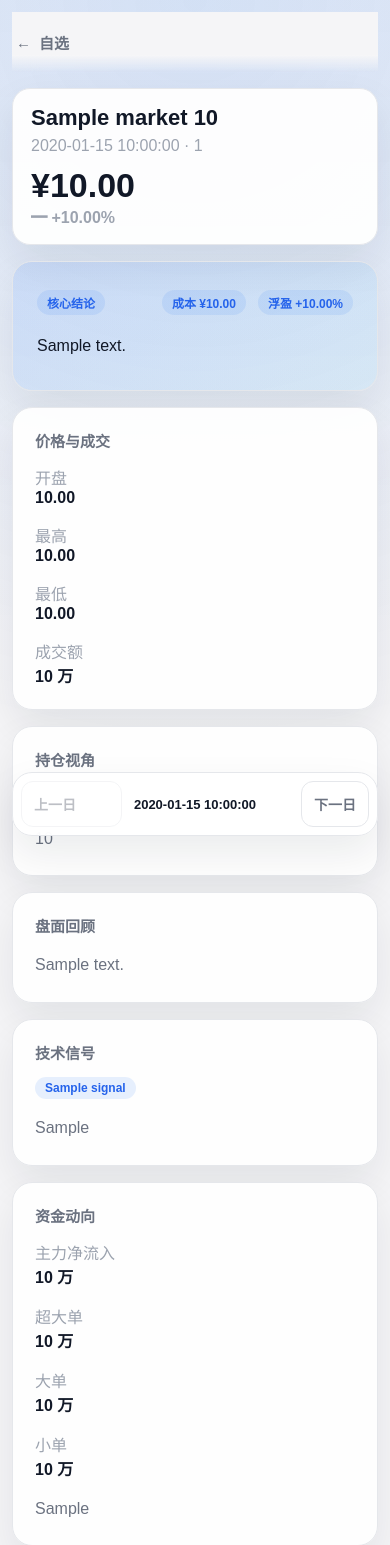
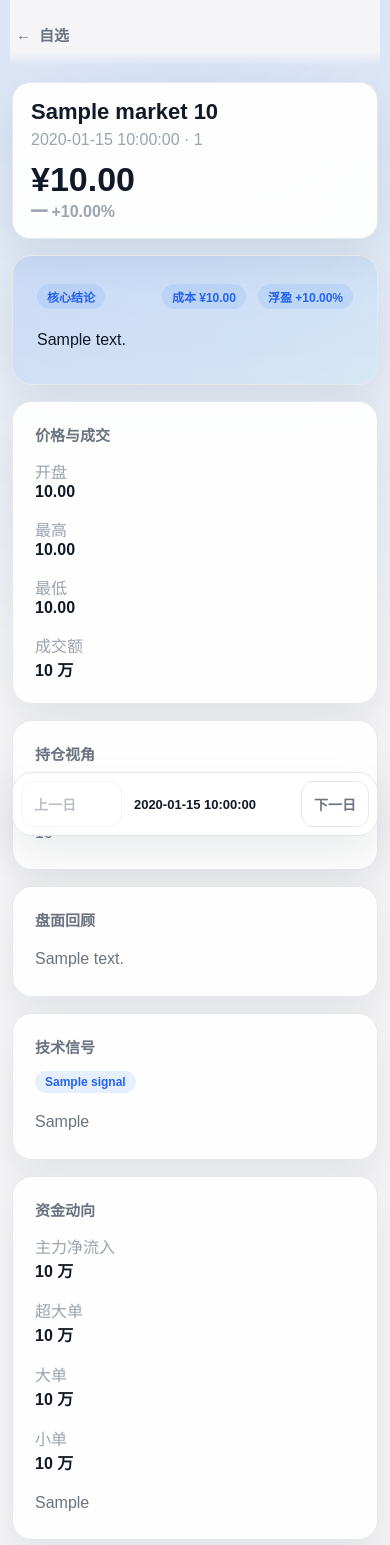
Before and after one commit to James0112/Dingpan, a FastAPI app: template templates/report.html in a window 390 px wide. Shown: the top 1545 px of the page. Run offline with FastAPI, Linux system fonts and the light colour scheme; the template is opened without the code that fills it: most values are stand-ins (such as "Sample title", 1, 10 or a date in 2020).

Commit message:
Harden report header safe-area handling

```diff
--- a/templates/report.html
+++ b/templates/report.html
@@ -3,6 +3,8 @@
 {% block content %}
 <style>
   .report-shell {
+    --report-safe-area-top: max(var(--safe-area-top), env(safe-area-inset-top, 0px));
+    --report-top-clearance: calc(var(--report-safe-area-top) + 12px);
     max-width: 760px;
     margin: 0 auto;
     display: grid;
@@ -18,8 +20,11 @@
     justify-content: space-between;
     min-height: 52px;
     padding: 8px 0;
-    background: linear-gradient(180deg, var(--bg-body) 72%, rgba(245, 245, 247, 0));
+    background: linear-gradient(180deg, var(--bg-body) 78%, rgba(245, 245, 247, 0));
     backdrop-filter: blur(12px);
+  }
+  [data-theme="dark"] .report-backbar {
+    background: linear-gradient(180deg, var(--bg-body) 78%, rgba(18, 18, 18, 0));
   }
   .report-backlink {
     display: inline-flex;
@@ -53,6 +58,9 @@
   .report-backbar.compact .report-backtitle {
     opacity: 1;
     transform: translateY(0);
+  }
+  .report-backbar.compact {
+    box-shadow: 0 10px 30px rgba(15, 23, 42, 0.06);
   }
   .report-backbar-spacer {
     width: 56px;
@@ -122,7 +130,13 @@
   }
   @media (max-width: 640px) {
     .report-shell {
+      margin-top: calc(-1 * var(--report-top-clearance));
       padding-bottom: calc(94px + var(--safe-area-bottom));
+    }
+    .report-backbar {
+      min-height: calc(52px + var(--report-top-clearance));
+      margin: 0 -2px;
+      padding: var(--report-top-clearance) 2px 10px;
     }
     .report-topbar {
       flex-direction: column;
```
